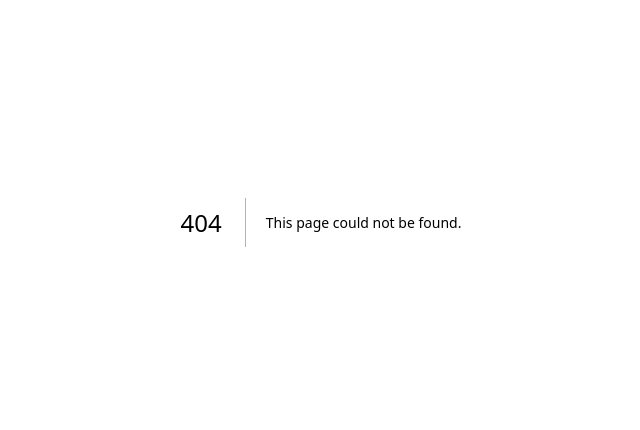
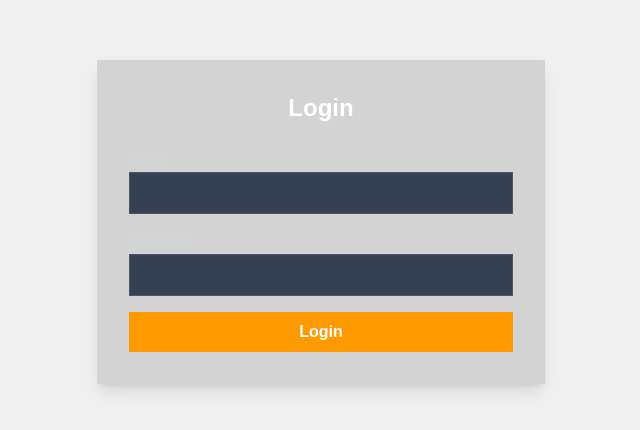
Before and after one commit to ShalvinShaji/athlo_admin, a Next.js app: page /login in a window 1280 px wide. Before the commit this address had no page. Shown: the part 178-608 px from the top of the page, without its empty margins (319-959 px from the left). Built offline with nearby package versions, Linux system fonts and the light colour scheme.

Commit message:
Athlo admin dashboard build started - login page basic design done

```diff
--- a/app/layout.jsx
+++ b/app/layout.jsx
@@ -12,8 +12,8 @@ const geistMono = Geist_Mono({
 });
 
 export const metadata = {
-  title: "Create Next App",
-  description: "Generated by create next app",
+  title: "Athlo - Admin",
+  description: "Athlo admin dashboard",
 };
 
 export default function RootLayout({ children }) {
--- /dev/null
+++ b/app/login/page.jsx
@@ -0,0 +1,80 @@
+"use client";
+import React from "react";
+import { Formik, Form, Field, ErrorMessage } from "formik";
+
+const Login = () => (
+  <div className="flex items-center justify-center min-h-screen bg-[#1111]">
+    <div className="w-full max-w-md p-8 space-y-6 bg-[#2222] shadow-lg">
+      <h1 className="text-2xl font-bold text-center text-white">Login</h1>
+      <Formik
+        initialValues={{ email: "", password: "" }}
+        validate={(values) => {
+          const errors = {};
+
+          if (!values.email) {
+            errors.email = "Email is required";
+          } else if (
+            !/^[A-Z0-9._%+-]+@[A-Z0-9.-]+\.[A-Z]{2,}$/i.test(values.email)
+          ) {
+            errors.email = "Invalid email address";
+          }
+          if (!values.password) {
+            errors.password = "Password is required";
+          }
+          return errors;
+        }}
+        onSubmit={(values, { setSubmitting }) => {
+          setTimeout(() => {
+            setSubmitting(false);
+          }, 400);
+        }}
+      >
+        {({ isSubmitting }) => (
+          <Form className="space-y-4">
+            <div>
+              <label className="block text-sm font-medium text-gray-300">
+                Email
+              </label>
+              <Field
+                type="email"
+                name="email"
+                className="w-full p-2 mt-1 text-white bg-gray-700 border border-gray-600  focus:outline-none "
+              />
+              <ErrorMessage
+                name="email"
+                component="div"
+                className="mt-1 text-sm text-red-400"
+              />
+            </div>
+
+            <div>
+              <label className="block text-sm font-medium text-gray-300">
+                Password
+              </label>
+              <Field
+                type="password"
+                name="password"
+                className="w-full p-2 mt-1 text-white bg-gray-700 border border-gray-600  focus:outline-none "
+              />
+              <ErrorMessage
+                name="password"
+                component="div"
+                className="mt-1 text-sm text-red-400"
+              />
+            </div>
+
+            <button
+              type="submit"
+              disabled={isSubmitting}
+              className="w-full py-2 font-semibold text-white bg-amber-500  hover:bg-amber-600 focus:outline-none cursor-pointer"
+            >
+              {isSubmitting ? "Logging in..." : "Login"}
+            </button>
+          </Form>
+        )}
+      </Formik>
+    </div>
+  </div>
+);
+
+export default Login;
--- a/app/page.jsx
+++ b/app/page.jsx
@@ -1,9 +1,9 @@
-import Image from "next/image";
-
-export default function Home() {
+const Home = () => {
   return (
-    <div className="grid grid-rows-[20px_1fr_20px] items-center justify-items-center min-h-screen p-8 pb-20 gap-16 sm:p-20 font-[family-name:var(--font-geist-sans)]">
-
+    <div className=" min-h-screen flex items-center justify-center">
+      <p>hey hello</p>
     </div>
   );
-}
+};
+
+export default Home;
--- a/package.json
+++ b/package.json
@@ -9,9 +9,10 @@
     "lint": "next lint"
   },
   "dependencies": {
+    "formik": "^2.4.6",
+    "next": "15.2.0",
     "react": "^19.0.0",
-    "react-dom": "^19.0.0",
-    "next": "15.2.0"
+    "react-dom": "^19.0.0"
   },
   "devDependencies": {
     "@tailwindcss/postcss": "^4",
```
Also changed, not shown: 1 other file (tests, documents, lock files or other folders).
